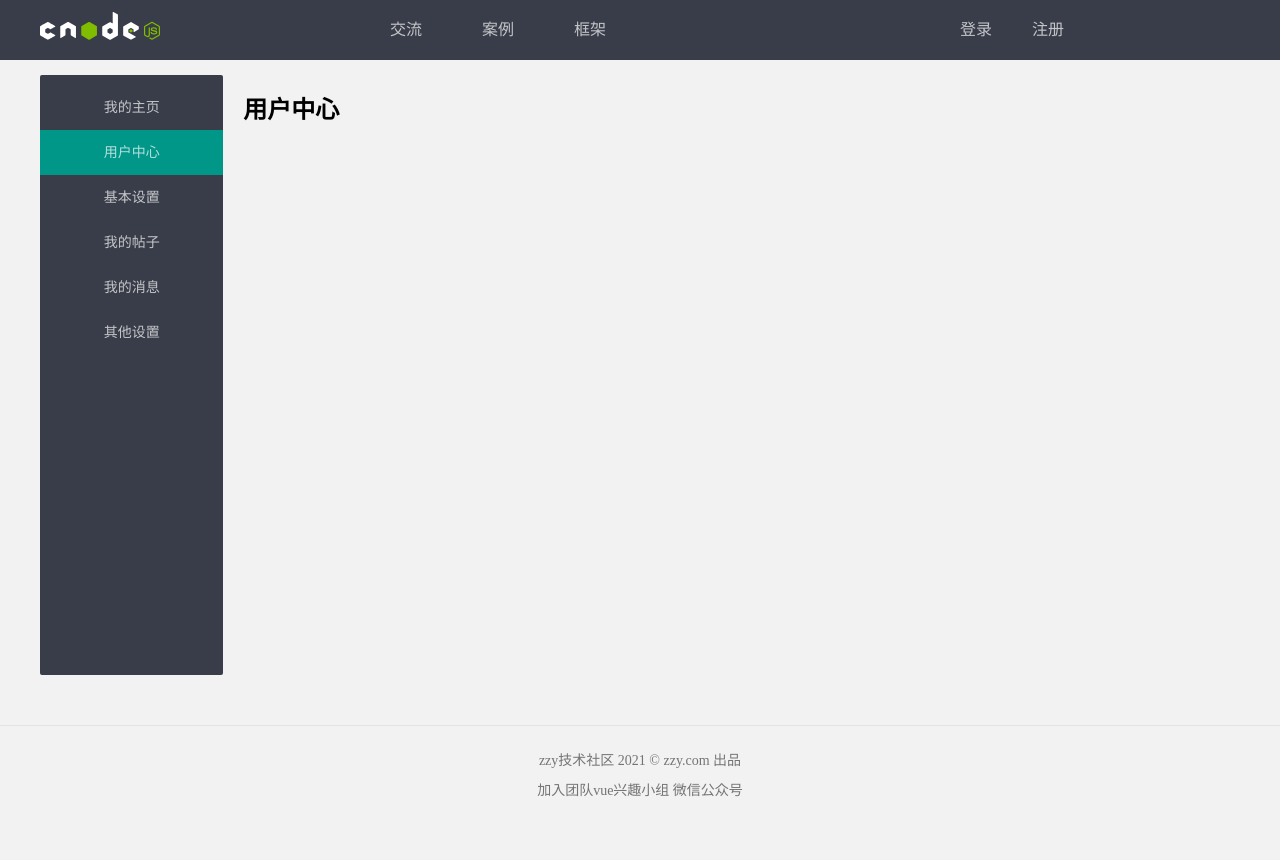
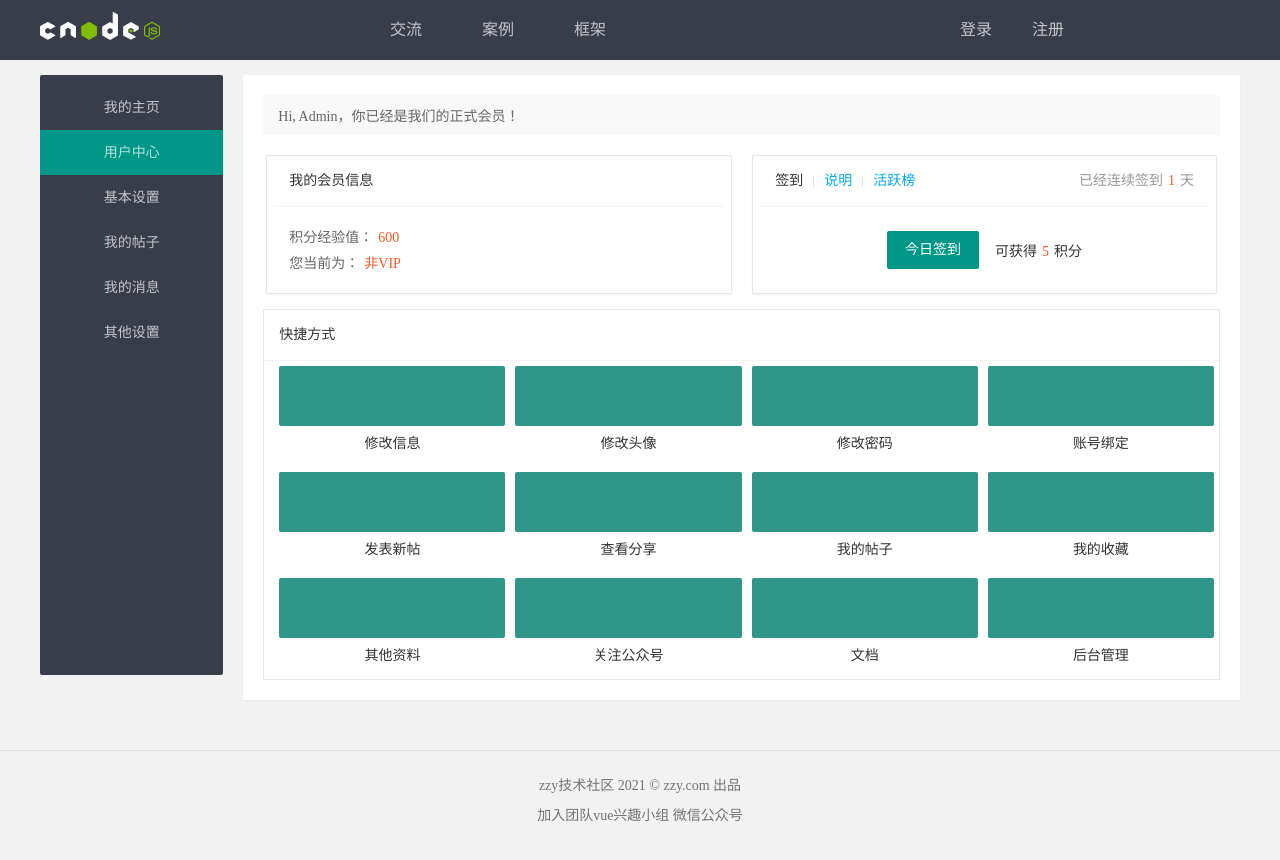
Before and after one commit to zhouzhennyu/community-front, a Vue app: page /#/center in a window 1280 px wide. Before the commit the page ends 836 px from the top, so only its background shows below. Built offline with nearby package versions, Linux system fonts and the light colour scheme.

Commit message:
用户中心切图

```diff
--- a/src/assets/css/global.css
+++ b/src/assets/css/global.css
@@ -46,6 +46,13 @@ img {
     justify-content: space-between;
 }
 
+.flex-wrap {
+    flex-wrap: wrap;
+}
+.flex-none {
+    flex: none;
+}
+
 .t-center {
     text-align: center;
 }
@@ -55,3 +62,16 @@ img {
 .t-left {
     text-align: left;
 }
+
+
+.center-container {
+    color: #333;
+    font-size: 14px;
+    padding: 20px;
+    min-height: 600px;
+    box-sizing: border-box;
+    border-radius: 2px;
+    background-color: #fff;
+    box-shadow: 0 1px 2px 0 rgb(0 0 0 / 5%);
+    transition: all .2s;
+}
--- a/src/components/user/Center.vue
+++ b/src/components/user/Center.vue
@@ -1,15 +1,190 @@
 <template>
     <div class="center-container">
-        <h2>用户中心</h2>
+        <div class="title">Hi, Admin，你已经是我们的正式会员！</div>
+        <el-row :gutter="15" type="flex" class="user-info">
+            <el-col :span="12" class="user-info-left">
+                <p class="user-info-label">我的会员信息</p>
+                <div class="benefit">
+                    <p>积分经验值：<span>600</span></p>
+                    <p>您当前为：<span>非VIP</span> </p>
+                </div>
+            </el-col>
+            <el-col :span="12" class="user-info-right">
+                <div class="flex j-content-between count-panel-content">
+                    <p class="count-panel">
+                        <span>签到</span><i class="gap"></i>
+                        <span class="acitve">说明</span><i class="gap"></i>
+                        <span class="acitve">活跃榜</span>
+                    </p>
+                    <p class="count-num">已经连续签到<span class="red">1</span>天</p>
+                </div>
+                <div class="count-action flex a-items-center j-content-center">
+                    <div class="btn">今日签到</div>
+                    <p class="count-text">可获得<span class="red">5</span>积分</p>
+                </div>
+            </el-col>
+        </el-row>
+        <div class="profile-container">
+            <p class="profile-label">快捷方式</p>
+            <ul class="flex flex-wrap profile-content">
+                <li v-for="(item, index) in profiles" :key="'profile' + index" class="profile-item flex-none t-center">
+                    <router-link :to="item.link">
+                        <div></div>
+                        <span>{{ item.name }}</span>
+                    </router-link>
+                </li>
+            </ul>
+        </div>
     </div>
 </template>
 <script>
 export default {
     name: 'user-center',
     data() {
-        return {}
+        return {
+            profiles: [
+                { name: '修改信息', link: '' },
+                { name: '修改头像', link: '' },
+                { name: '修改密码', link: '' },
+                { name: '账号绑定', link: '' },
+                { name: '发表新帖', link: '' },
+                { name: '查看分享', link: '' },
+                { name: '我的帖子', link: '' },
+                { name: '我的收藏', link: '' },
+                { name: '其他资料', link: '' },
+                { name: '关注公众号', link: '' },
+                { name: '文档', link: '' },
+                { name: '后台管理', link: '' }
+            ]
+        }
     }
 }
 </script>
 <style lang="scss" scoped>
+    .title {
+        background-color: #f8f8f8;
+        color: #666;
+        padding: 10px 15px;
+        margin-bottom: 20px;
+    }
+    .user-info {
+        .user-info-left, .user-info-right {
+            color: #333;
+            border-radius: 2px;
+            background-color: #fff;
+            box-shadow: 0 1px 2px 0 rgb(0 0 0 / 5%);
+            transition: all .2s;
+            border: 1px solid #e6e6e6;
+            margin: 0 10px;
+        }
+        .user-info-label {
+            height: 50px;
+            line-height: 50px;
+            padding: 0 15px;
+            color: #333;
+            border-bottom: 1px dotted #e9e9e9;
+            font-size: 14px;
+        }
+        .benefit {
+            padding: 18px 15px;
+            height: 50px;
+            line-height: 26px;
+            font-size: 14px;
+            color: #666;
+            span {
+                padding: 0 5px;
+                color: #ff5722;
+                font-style: normal;
+            }
+        }
+        .count-panel-content {
+            position: relative;
+            height: 50px;
+            line-height: 50px;
+            padding: 0 15px;
+            border-bottom: 1px dotted #e9e9e9;
+            color: #333;
+            border-radius: 2px 2px 0 0;
+            font-size: 14px;
+        }
+        .count-panel {
+            span {
+                cursor: pointer;
+            }
+            .acitve {
+                color: #01aaed;
+            }
+            .gap {
+                display: inline-block;
+                height: 10px;
+                width: 1px;
+                margin: 0 10px;
+                vertical-align: middle;
+                background-color: #e2e2e2;
+            }
+        }
+        .count-num {
+            padding-left: 10px;
+            color: #999;
+        }
+
+        .count-action {
+            margin-top: 24px;
+            .btn {
+                display: inline-block;
+                height: 38px;
+                line-height: 38px;
+                padding: 0 18px;
+                background-color: #009688;
+                color: #fff;
+                white-space: nowrap;
+                text-align: center;
+                font-size: 14px;
+                border: none;
+                border-radius: 2px;
+                cursor: pointer;
+                margin-right: 16px;
+            }
+        }
+        .red {
+            color: #ff5722;
+            padding: 0 5px;
+        }
+
+    }
+    .profile-container {
+        border: 1px solid #e6e6e6;
+        margin-top: 15px;
+        .profile-label {
+            height: 50px;
+            line-height: 50px;
+            padding: 0 15px;
+            color: #333;
+            border-bottom: 1px dotted #e9e9e9;
+            font-size: 14px;
+        }
+        .profile-content {
+            padding-left: 10px;
+        }
+        .profile-item {
+            width: 25%;
+            padding: 5px;
+            margin-bottom: 10px;
+            box-sizing: border-box;
+            div {
+                background-color: #2f9688;
+                width: 100%;
+                height: 60px;
+                line-height: 60px;
+                text-align: center;
+                color: #fff;
+                border-radius: 2px;
+                font-size: 30px;
+                margin-bottom: 6px;
+            }
+            span {
+                color: #333;
+            }
+        }
+    }
 </style>
--- a/src/views/Center.vue
+++ b/src/views/Center.vue
@@ -1,5 +1,5 @@
 <template>
-    <div class="center-container">
+    <div class="user-center-container">
         <el-row :gutter="20">
             <el-col :span="4">
                 <ul class="menu-container t-center">
@@ -52,7 +52,7 @@ export default {
 }
 </script>
 <style lang="scss" scoped>
-.center-container {
+.user-center-container {
     margin-top: 15px;
     .menu-container {
         color: #fff;
```
Lines whose indentation alone changed are shown as unchanged.
